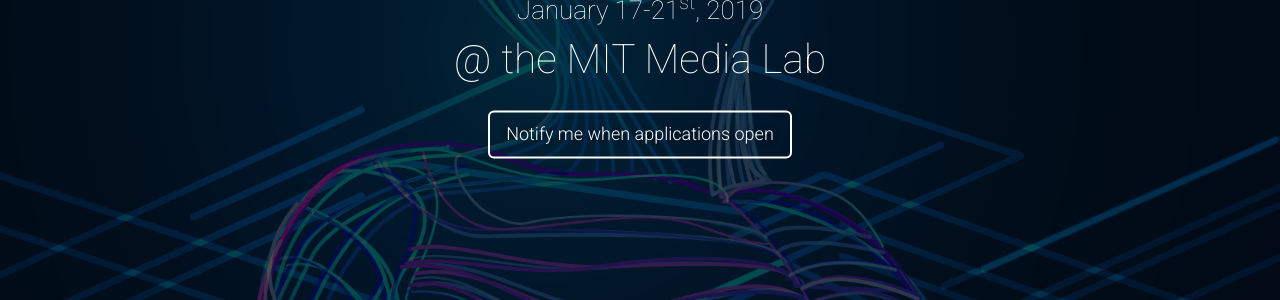
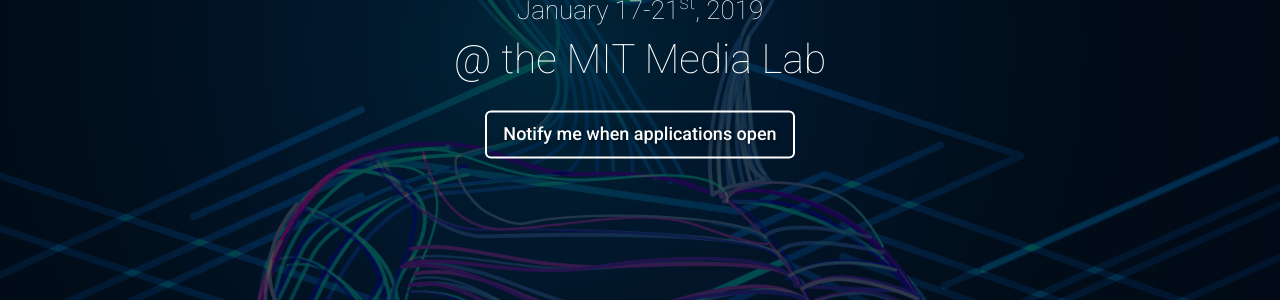
Before and after one commit to GDEED/RV_Root, a Jekyll site: the page built from index.html, in a window 1280 px wide. Shown: the part 387-687 px from the top of the page. Built offline with Jekyll 4.4.1, drawn with Linux system fonts in a browser that asks for light colours; nearby versions of some CDN libraries; comment, search, counter and statistics services are not loaded.

Commit message:
Added font weight: normal #30

```diff
--- a/_includes/hero.html
+++ b/_includes/hero.html
@@ -34,7 +34,7 @@
             <!--</span>-->
 
             <br>
-            <button class="button btn-lg" type="text" style="text-shadow: 0 1px 5px rgba(0,0,0,0.5);font-weight: 300;color: white;background-color: transparent;border: 2px solid white;" id="registrationButtonLG">{{site.notifyMeButtonText}}</button>
+            <button class="button btn-lg" type="text" style="text-shadow: 0 1px 5px rgba(0,0,0,0.5);font-weight: normal;color: white;background-color: transparent;border: 2px solid white;" id="registrationButtonLG">{{site.notifyMeButtonText}}</button>
             <br>
         </div>
     </div>
```
